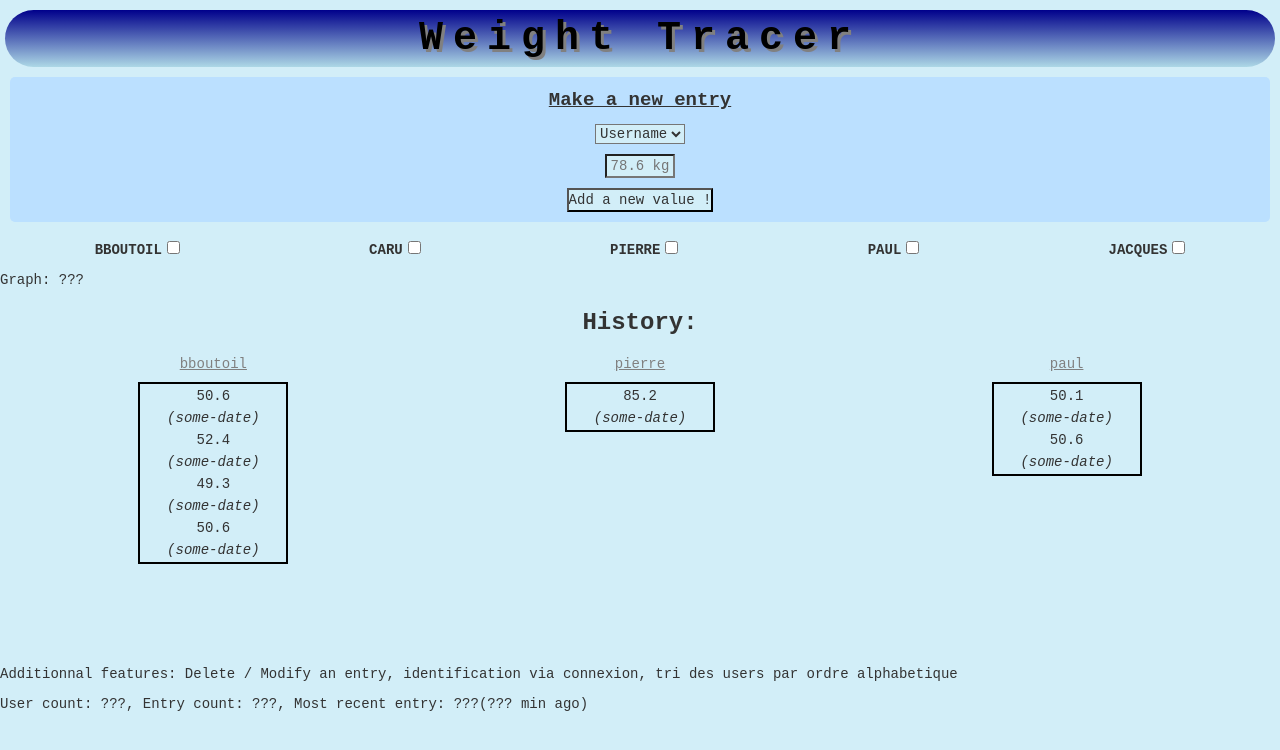
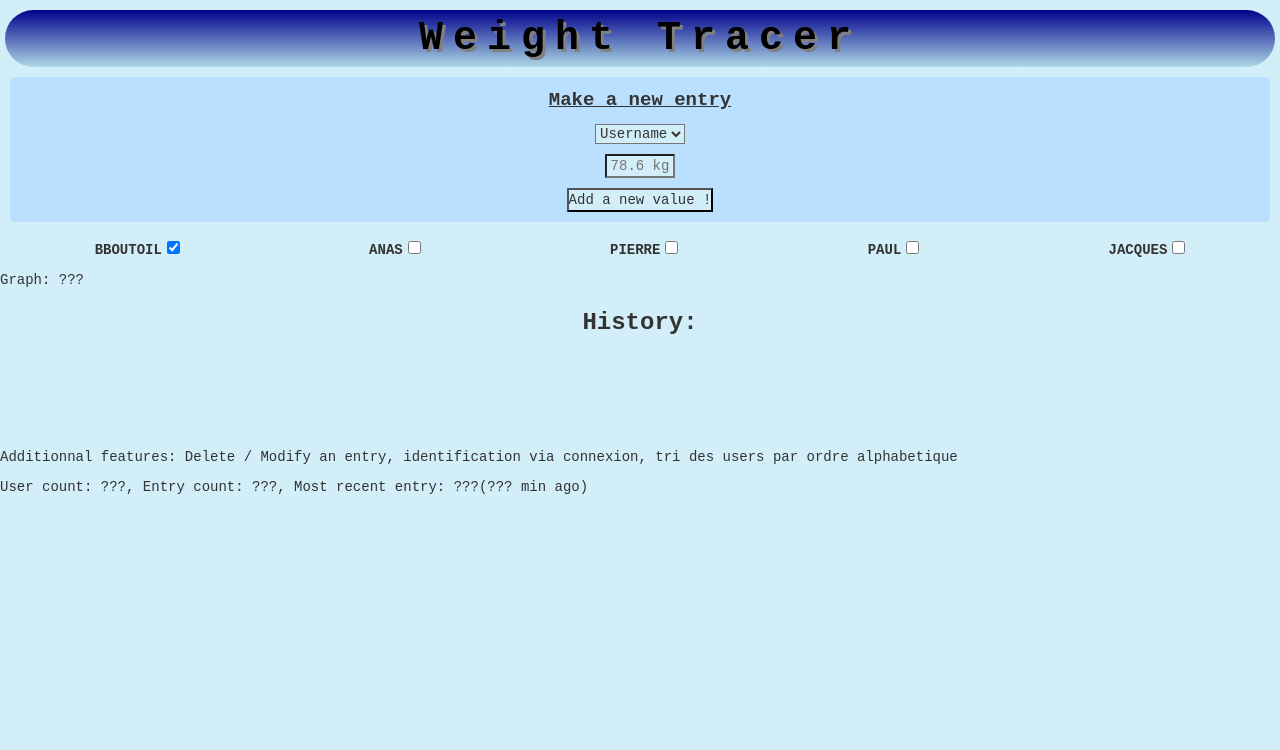
Before and after one commit to Xeska/Learning_React, a React (Create React App) app in the folder weight-tracer/: page / in a window 1280 px wide. Shown: the top 750 px of the page. Built offline with nearby package versions, Linux system fonts and the light colour scheme.

Commit message:
nothing great... bruh

```diff
--- a/weight-tracer/src/App.js
+++ b/weight-tracer/src/App.js
@@ -9,16 +9,33 @@ class App extends Component {
   constructor() {
     super()
     this.state = {
-      userList: ["bboutoil", "caru", "pierre", "paul", "jacques"],
+      userList: [
+        {name: "bboutoil", status: true},
+        {name: "anas", status: false},
+        {name: "pierre", status :false},
+        {name: "paul", status :false},
+        {name: "jacques", status: false}
+      ]
     }
+    this.handleChange = this.handleChange.bind(this)
+  }
+
+  handleChange(i) {
+    console.log(this.state.userList)
+    this.setState((prevState) => ({
+      userList: [
+        ...prevState.userList,
+      ]
+    }))
   }
 
   render() {
+    console.log("render", this.state.userList)
     return (
       <div className="App">
         <Header />
         <WeightEntry userList={this.state.userList}/>
-        <UserList userList={this.state.userList}/>
+        <UserList userList={this.state.userList} onChange={this.handleChange}/>
         <p>Graph: ???</p>
         <History userList={this.state.userList}/>
         <br />
--- a/weight-tracer/src/History.js
+++ b/weight-tracer/src/History.js
@@ -11,9 +11,9 @@ function History(props) {
     for (let i = 0; i < userList.length; i++) {
         if (weightDatas.find((e) => userList[i] === e.user)) {
             toDisplay = [...toDisplay,
-                <div className="history-card">
-                    <h5 key={-i - 1}>{userList[i]}</h5>
-                    <UserCard key={i} weightDatas={weightDatas} user={userList[i]} />
+                <div key={i} className="history-card">
+                    <h5>{userList[i]}</h5>
+                    <UserCard weightDatas={weightDatas} user={userList[i]} />
                 </div>
                 ]
             }
--- a/weight-tracer/src/UserCheckbox.js
+++ b/weight-tracer/src/UserCheckbox.js
@@ -2,12 +2,12 @@ import React from "react"
 import "./UserCheckbox.css"
 
 function UserCheckbox(props) {
-    const {userList, i} = props
+    const {userList, i, checked} = props
 
     return (
         <div className="user-checkbox">
-            <label>{userList[i].toUpperCase()}</label>
-            <input type="checkbox" name={userList[i]}></input>
+            <label>{userList[i].name.toUpperCase()}</label>
+            <input type="checkbox" name={userList[i].name} onChange={() => props.onChange(i)} checked={checked}></input>
         </div>
     )
 }
--- a/weight-tracer/src/UserList.js
+++ b/weight-tracer/src/UserList.js
@@ -1,20 +1,35 @@
-import React from "react"
+import React, { Component } from "react"
 import UserCheckbox from "./UserCheckbox"
 import "./UserList.css"
 
-function UserList(props) {
-    const { userList } = props
+class UserList extends Component {
+    constructor(props) {
+        super(props)
+        this.state = {
+
+        }
+    }
+
+    render () {
+        const { userList, onChange } = this.props
         let displayList = []
 
         for (let i = 0; i < userList.length; i++) {
-        displayList = [...displayList, <UserCheckbox key={i} userList={userList} i={i}/>]
+            displayList = [...displayList,
+            <UserCheckbox
+                key={i}
+                userList={userList}
+                i={i}
+                onChange={onChange}
+                checked={userList[i].status}
+            />]
         }
-
         return (
             <div className="user-list">
                 {displayList}
             </div>
         )
     }
+}
 
 export default UserList
--- a/weight-tracer/src/WeightEntry.js
+++ b/weight-tracer/src/WeightEntry.js
@@ -5,7 +5,7 @@ function WeightEntry(props) {
     let optionArray = [<option key={-1}>{"Username"}</option>]
 
     for (let i = 0; i < props.userList.length; i++) {
-        optionArray = [...optionArray, <option key={i}>{props.userList[i]}</option>]
+        optionArray = [...optionArray, <option key={i}>{props.userList[i].name}</option>]
     }
 
     return (
```
Lines whose indentation alone changed are shown as unchanged.
